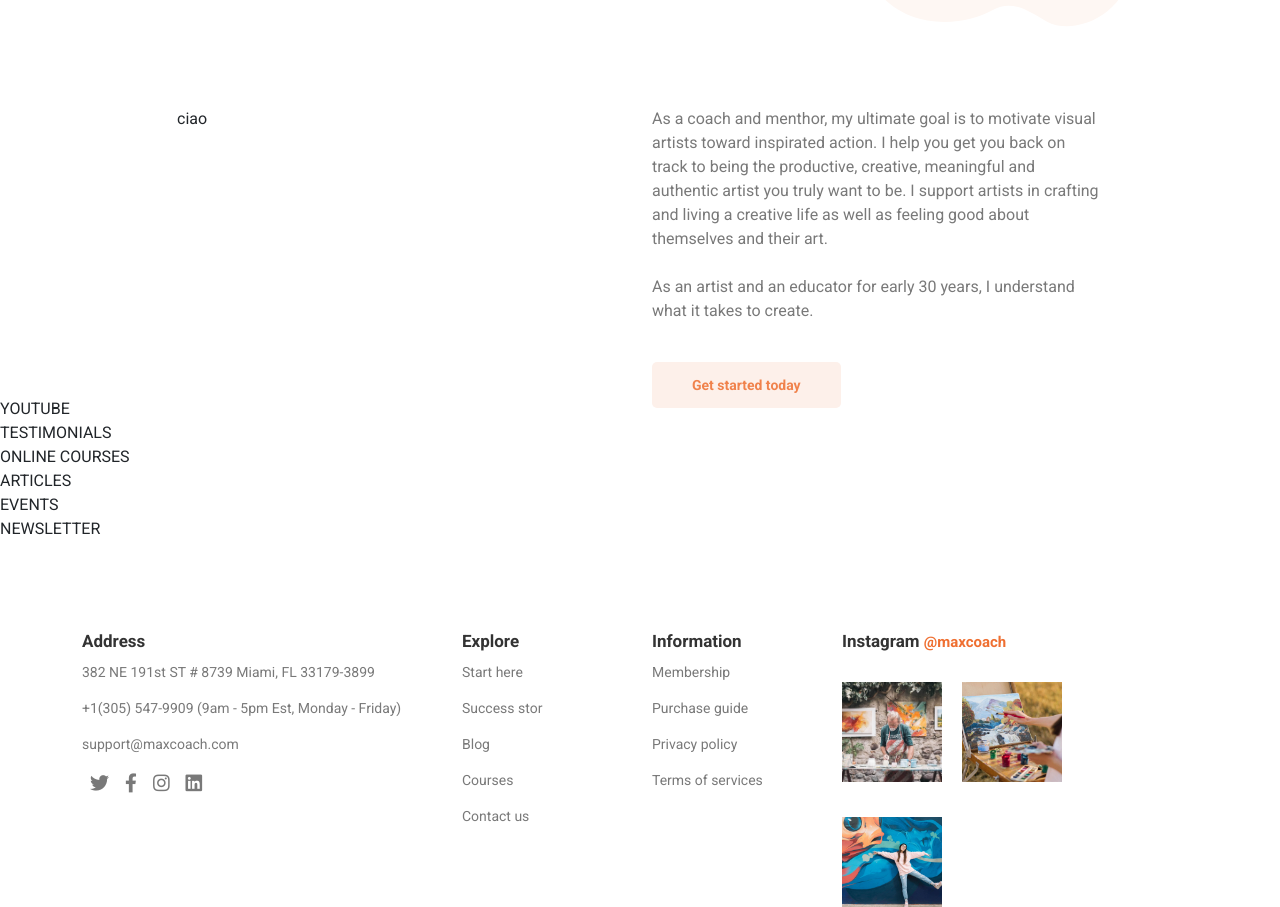
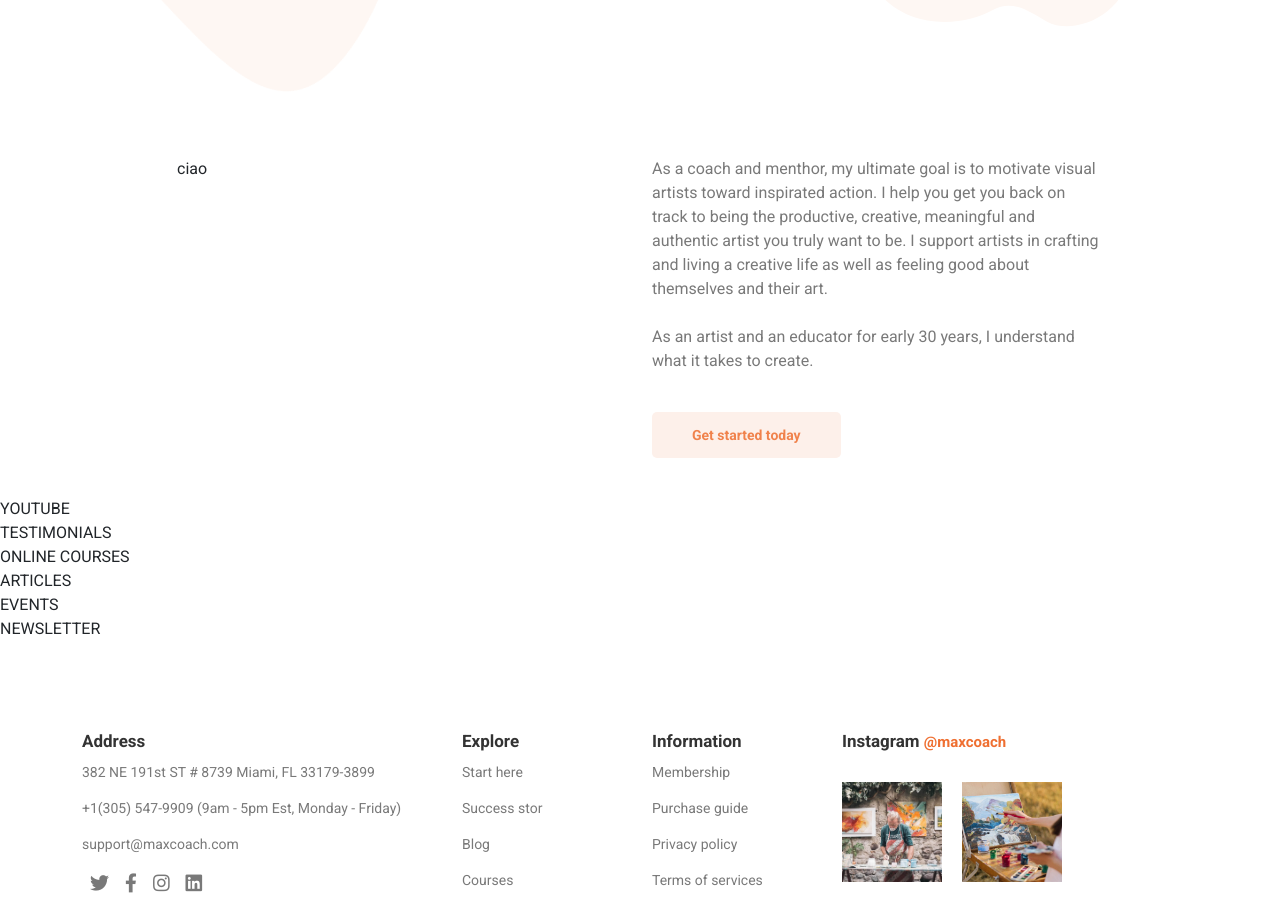
Before and after one commit to AndreaCasentini93/proj-html-vuejs, a Vue app: page / in a window 1280 px wide. Shown: the part 1224-2131 px from the top of the page. Built offline with nearby package versions, Linux system fonts and the light colour scheme; a small style sheet from the web is missing.

Commit message:
Refactoring

```diff
--- a/src/components/ArtistCoaching.vue
+++ b/src/components/ArtistCoaching.vue
@@ -100,9 +100,9 @@ export default {
 
         .form_2 {
             top: 10%;
-            left: -5%;
+            left: -10%;
             transform: rotate(230deg);
-            width: 450px;
+            width: 570px;
         }
 
         .jagged_circle {
--- a/src/components/CreateLike.vue
+++ b/src/components/CreateLike.vue
@@ -38,6 +38,11 @@ export default {
     @import '../assets/style/variables.scss';
     @import '../assets/style/mixins.scss';
 
+    section {
+        padding-top: 50px;
+        padding-bottom: 50px;
+    }
+
     p {
         margin-bottom: 50px;
         color: $base-color;
```
